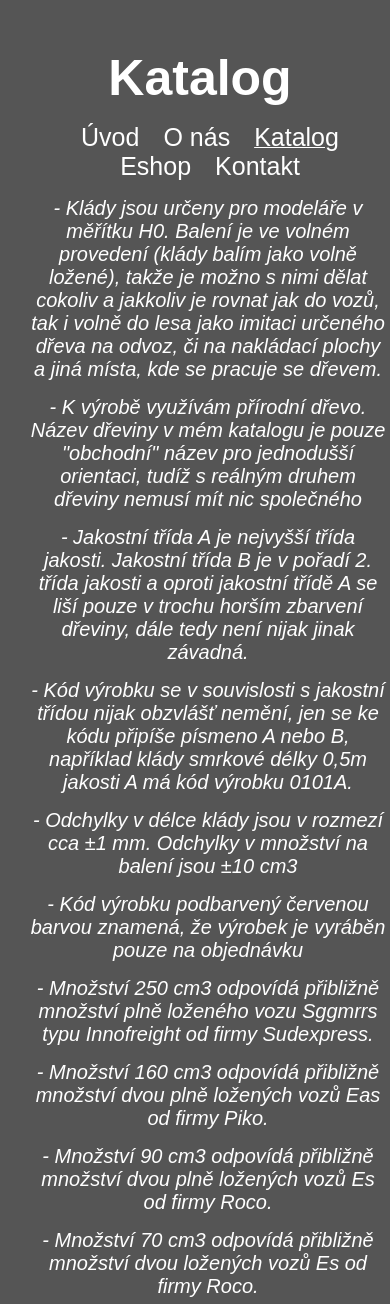
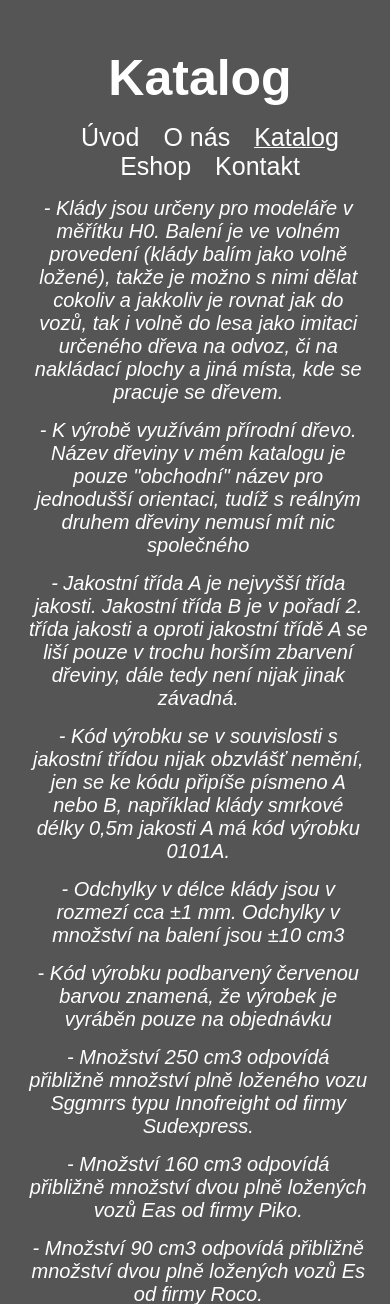
Before and after one commit to KnapFilip/Logmodel, a PHP site: page /catalog.html in a window 390 px wide; the page is wider, and only the part inside the window is pictured. Shown: the part 172-1476 px from the top of that part. Run offline with PHP 8.4, Linux system fonts and the light colour scheme.

Commit message:
Adjust disclaimer width for better responsiveness in catalog.css

```diff
--- a/css/catalog.css
+++ b/css/catalog.css
@@ -86,7 +86,7 @@ height: 100%;
 @media (max-width: 768px){
     div.disclaimer
     {
-        width: 100vw;
+        width: 95vw;
     }
 }
 div.products{
```
